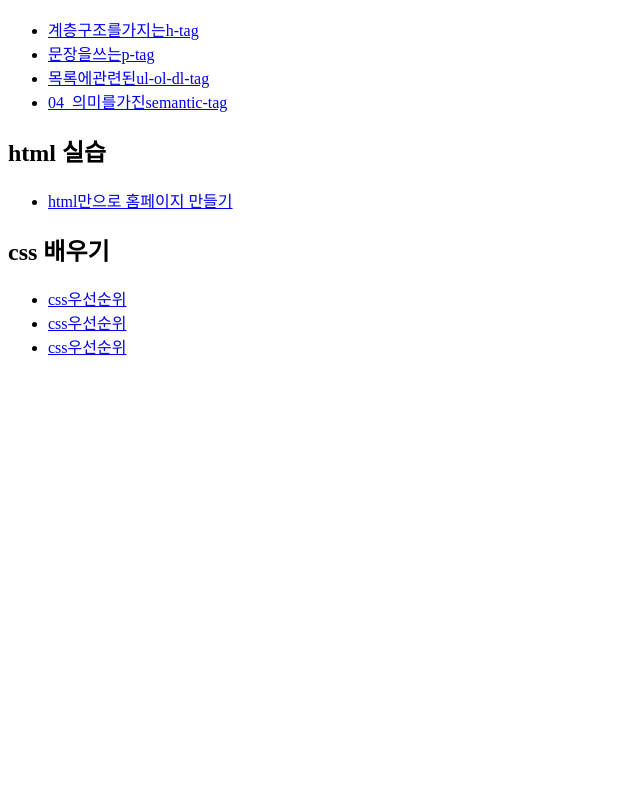
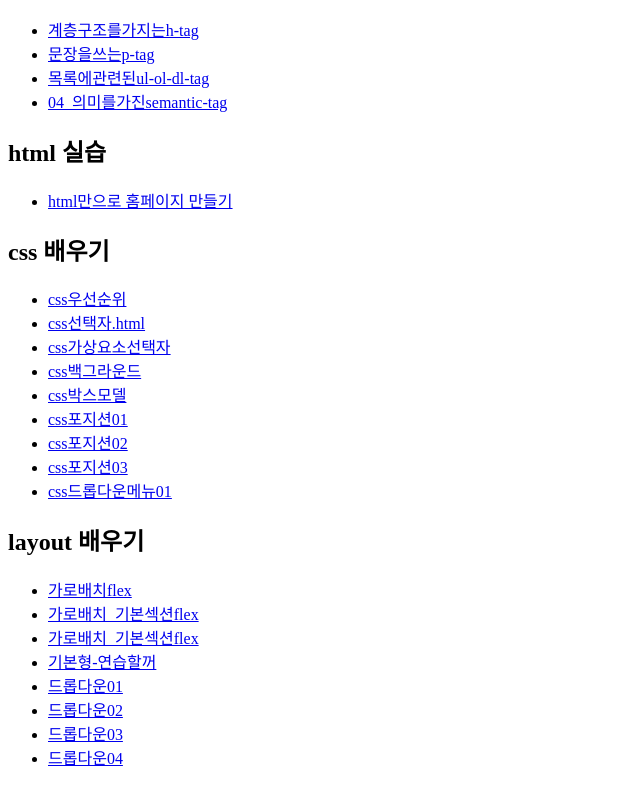
Before and after one commit to min-ch1/html_bagic01, a plain HTML site: page index.html in a window 1280 px wide. Shown: the part 127-912 px from the top of the page, without its empty margins (0-640 px from the left). Before the commit the page ends 800 px from the top, so only its background shows below. Drawn offline with Linux system fonts and the light colour scheme.

Commit message:
Add files via upload

```diff
--- a/index.html
+++ b/index.html
@@ -31,8 +31,28 @@
         <h2>css 배우기</h2>
         <ul>
             <li><a href="./css/01_css우선순위.html" target="_blank">css우선순위</a></li>
-            <li><a href="./css/02.css선택자.html" target="_blank">css우선순위</a></li>
-            <li><a href="./css/03 css가상요소선택자.html" target="_blank">css우선순위</a></li>
+            <li><a href="./css/02_css선택자.html" target="_blank">css선택자.html</a></li>
+            <li><a href="./css/03_css가상요소선택자.html" target="_blank">css가상요소선택자</a></li>
+            <li><a href="./css/04_css백그라운드.html" target="_blank">css백그라운드</a></li>
+            <li><a href="./css/05_css박스모델.html" target="_blank">css박스모델</a></li>
+            <li><a href="./css/06_css포지션01.html" target="_blank">css포지션01</a></li>
+            <li><a href="./css/07_css포지션02.html" target="_blank">css포지션02</a></li>
+            <li><a href="./css/08_css포지션03.html" target="_blank">css포지션03</a></li>
+            <li><a href="./css/09_css드롭다운메뉴01.html" target="_blank">css드롭다운메뉴01</a></li>
+        </ul>
+    </section>
+
+    <section class="layout">
+        <h2>layout 배우기</h2>
+        <ul>
+            <li><a href="./layout/01_가로배치flex.html">가로배치flex</a></li>
+            <li><a href="./layout/02_가로배치_기본섹션flex.html">가로배치_기본섹션flex</a></li>
+            <li><a href="./layout/02_가로배치_기본섹션flex.html">가로배치_기본섹션flex</a></li>
+            <li><a href="./layout/03_기본형-연습할꺼.html">기본형-연습할꺼</a></li>
+            <li><a href="./layout/04_드롭다운01-display.html">드롭다운01</a></li>
+            <li><a href="./layout/05_드롭다운02-animation.html">드롭다운02</a></li>
+            <li><a href="./layout/06_드롭다운03-displayAll.html">드롭다운03</a></li>
+            <li><a href="./layout/07_드롭다운04-animationAll.html">드롭다운04</a></li>
         </ul>
     </section>
 
```
Also changed, not shown: 1 other file.
